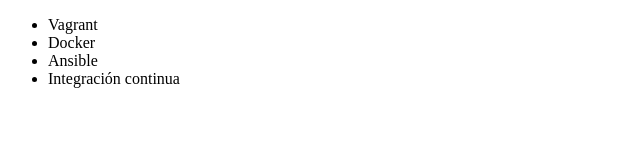
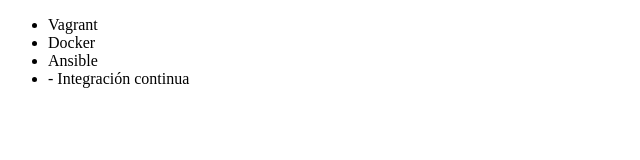
Before and after one commit to cedillo2010/Prueba-, a plain HTML site: page index.html in a window 1280 px wide. Shown: the full height of the page, 0-640 px from the left. Drawn offline with Linux system fonts and the light colour scheme.

```diff
--- a/index.html
+++ b/index.html
@@ -9,7 +9,7 @@
          <li> Vagrant </li>
          <li> Docker </li>
          <li> Ansible </li>
-         <li> Integración continua </li>
+         <li> - Integración continua </li>
      </ul>
 </body>
 </html>
```
